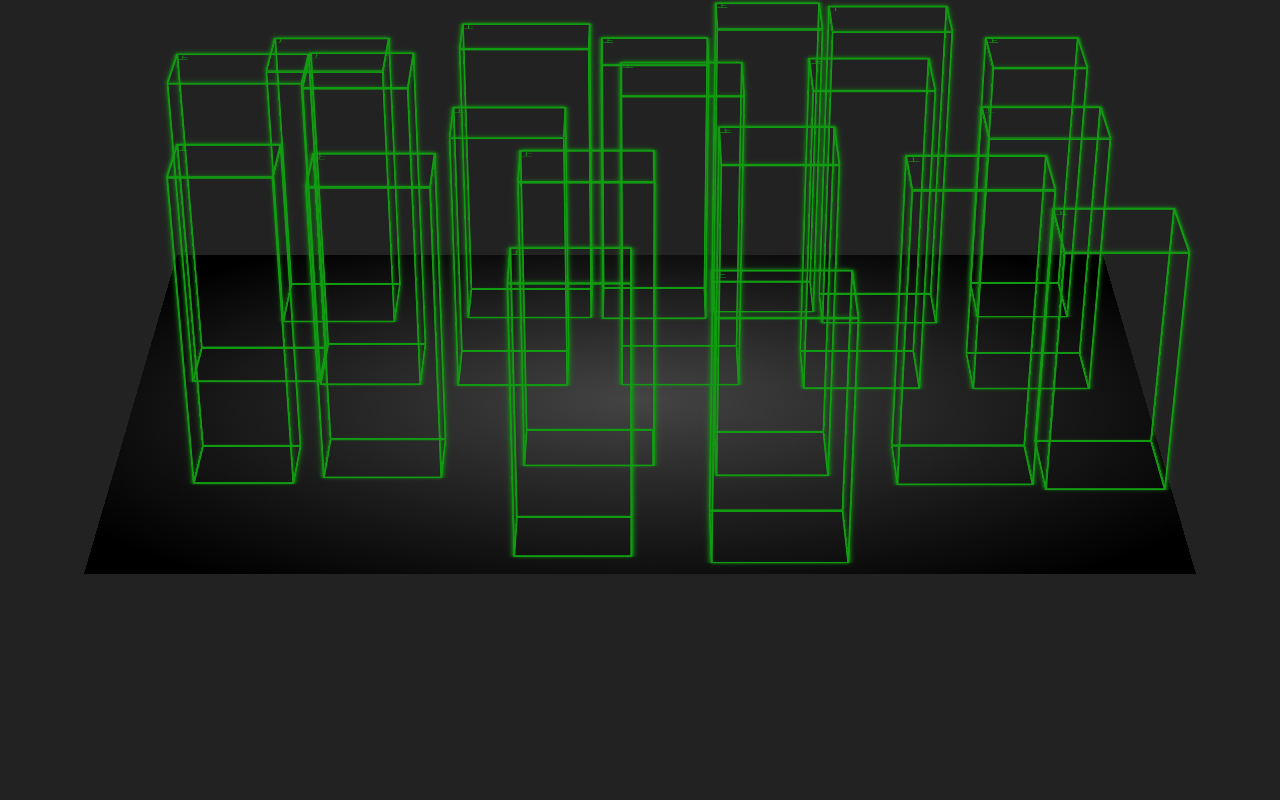
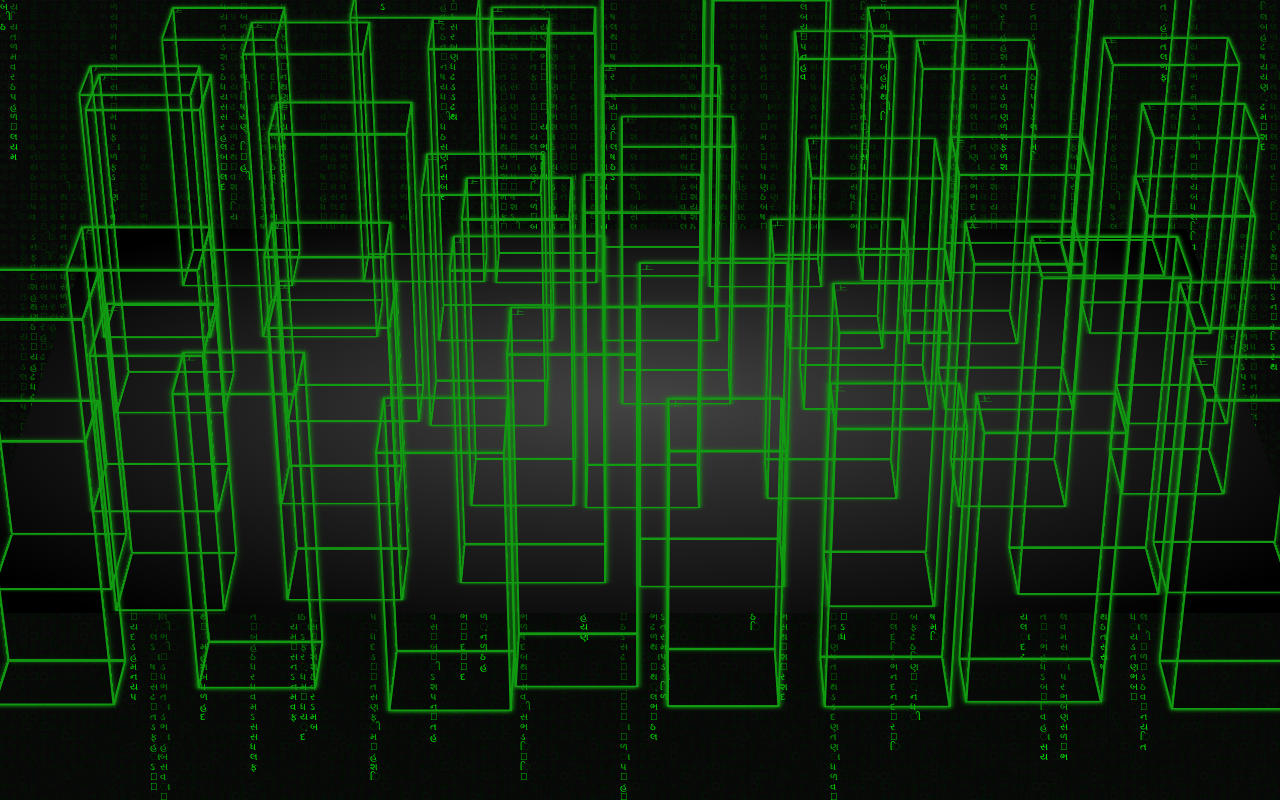
Before and after one commit to Vivomo/my-kingdom, a React (Create React App) app: page / in a window 1280 px wide. Built offline with nearby package versions, Linux system fonts and the light colour scheme.

Commit message:
添加背景地图

```diff
--- a/src/App.js
+++ b/src/App.js
@@ -1,10 +1,32 @@
-import React from 'react';
+import React, {useEffect} from 'react';
 import KMap from './components/k-map';
 
+import './app.scss';
+
 function App() {
+    useEffect(() => {
+        let q = document.getElementById('canvas-bg'),
+            c = q.getContext('2d'),
+            w = q.width = document.body.clientWidth,
+            h = q.height = window.innerHeight,
+            p = new Array(256).join('1').split('');
+
+        setInterval(function () {
+            c.fillStyle = 'rgba(0,0,0,0.05)';
+            c.fillRect(0, 0, w, h);
+            c.fillStyle = 'rgba(0,255,0,1)';
+            p = p.map((v, i) => {
+                let r = Math.random();
+                c.fillText(String.fromCharCode(Math.floor(2720 + r * 33)), i * 10, v);
+                v += 10;
+                return v > 768 + r * 1e4 ? 0 : v
+            })
+        }, 33)
+    }, []);
     return (
         <div className="App">
-           <KMap/>
+            <canvas id="canvas-bg"/>
+            <KMap/>
         </div>
     );
 }
--- /dev/null
+++ b/src/app.scss
@@ -0,0 +1,5 @@
+#canvas-bg {
+    position: fixed;
+    top: 0;
+    pointer-events: none;
+}
--- a/src/components/ground/Ground.js
+++ b/src/components/ground/Ground.js
@@ -12,7 +12,7 @@ const Ground = (props) => {
 
     useEffect(() => {
         let arr = [];
-        for (let i = 0; i < 20; i++) {
+        for (let i = 0; i < 45; i++) {
             arr.push({
                 width2D: 120 + 50 * Math.random(),
                 height2D: 80 + 40 * Math.random(),
--- a/src/components/ground/index.scss
+++ b/src/components/ground/index.scss
@@ -4,8 +4,10 @@
     flex-wrap: wrap;
     justify-content: center;
     align-items: center;
-    width: 100%;
-    height: 100%;
+    width: 120%;
+    height: 120%;
+    left: -10%;
+    top: -10%;
     user-select: none;
 
     background: radial-gradient(ellipse at center, #444 0%, #000000 90%);
--- a/src/components/k-map/index.scss
+++ b/src/components/k-map/index.scss
@@ -4,7 +4,6 @@
     width: 100vw;
     height: 100vh;
     overflow: hidden;
-    background: #222;
 
     perspective: 3000px;
 }
```
